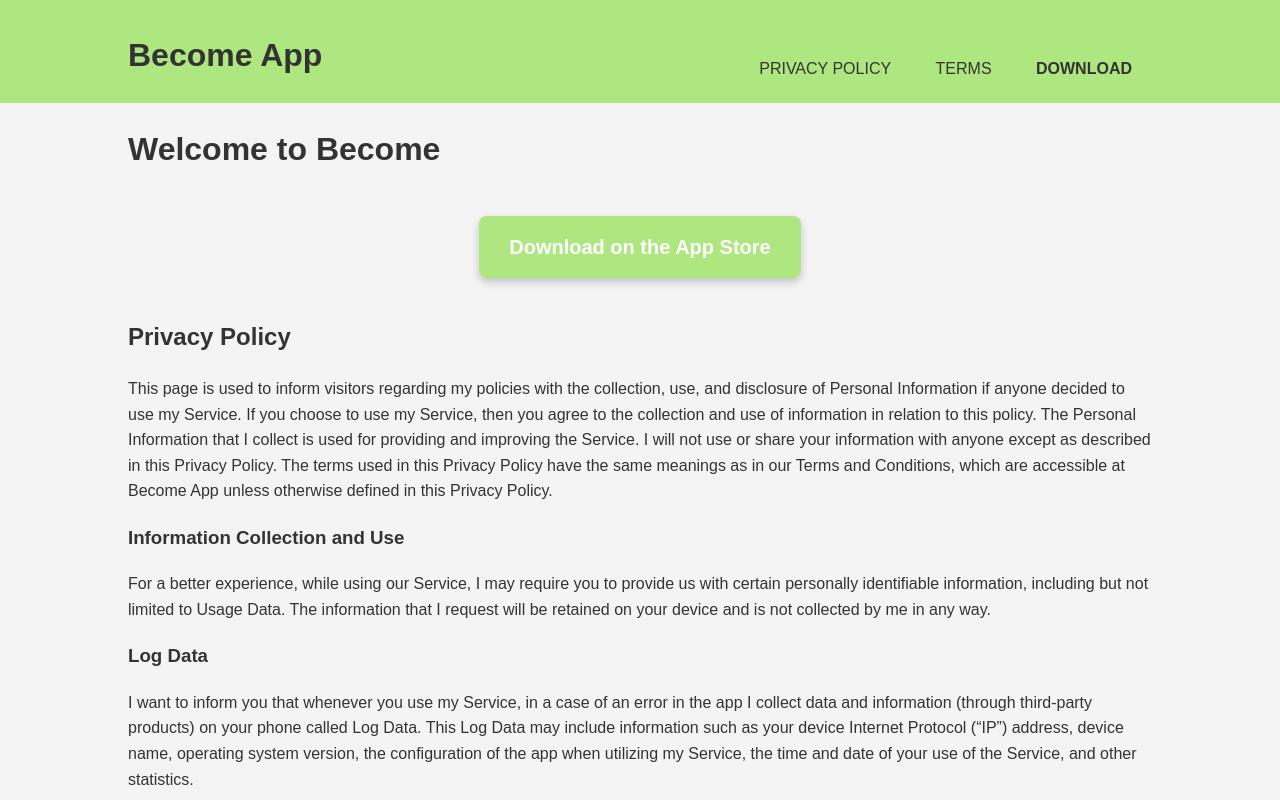
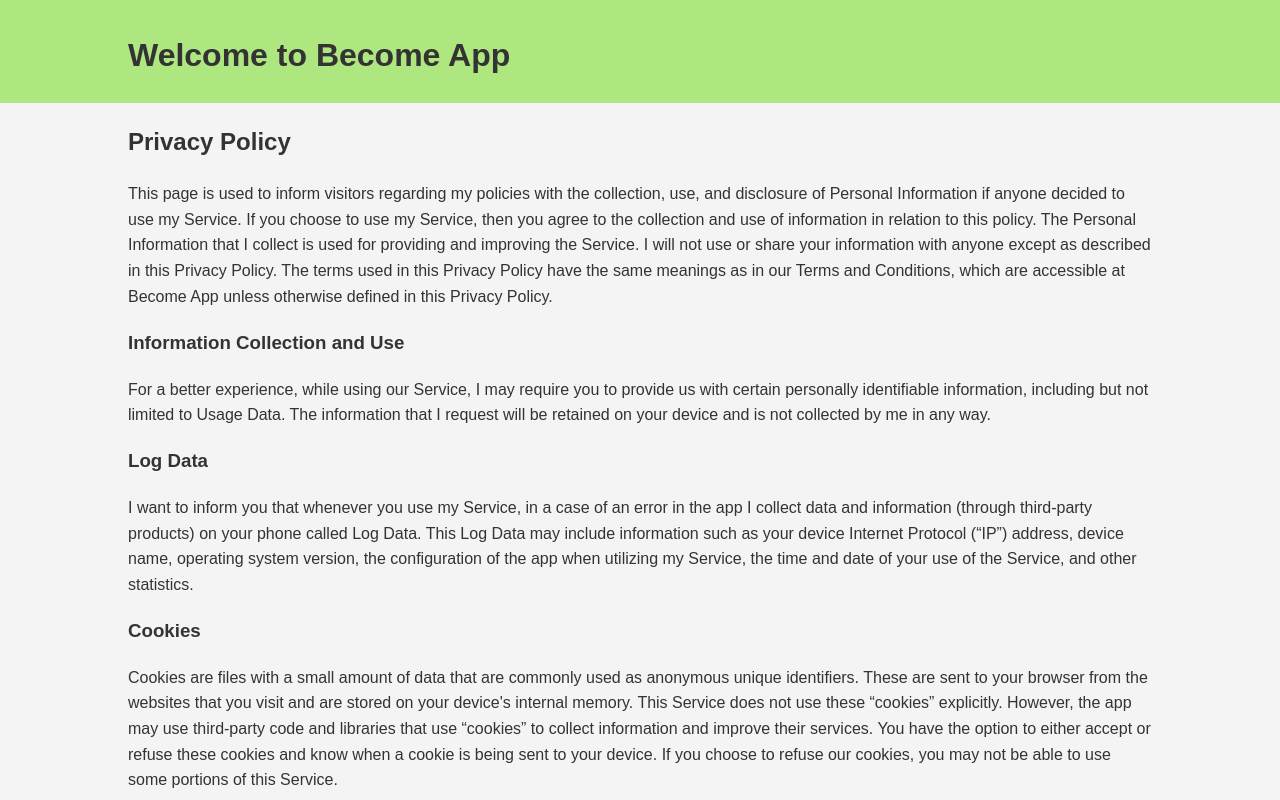
Before and after one commit to miaobinxu/erosetawebsite, a plain HTML site: page index.html in a window 1280 px wide. Shown: the top 800 px of the page. Drawn offline with Linux system fonts and the light colour scheme.

Commit message:
remove navigation bar

```diff
--- a/index.html
+++ b/index.html
@@ -90,22 +90,11 @@
     <header>
         <div class="container">
             <div id="branding">
-                <h1><span class="highlight">Become</span> App</h1>
+                <h1><span class="highlight"> Welcome to Become</span> App</h1>
             </div>
-            <nav>
-                <ul>
-                    <li><a href="#privacy">Privacy Policy</a></li>
-                    <li><a href="#terms">Terms</a></li>
-                    <li class="current"><a href="https://apps.apple.com/us/app/nativechat-texting-natively/id6463583958">Download</a></li>
-                </ul>
-            </nav>
         </div>
     </header>
     <div class="container">
-        <h1>Welcome to Become</h1>
-        <div class="app-store-section">
-            <a href="https://apps.apple.com/us/app/nativechat-texting-natively/id6463583958" target="_blank" class="app-store-button">Download on the App Store</a>
-        </div>
         <div class="section">
                 <h2>Privacy Policy</h2>
                 <p>
@@ -179,17 +168,6 @@
                 <p>
                     If you have any questions or suggestions about my Privacy Policy, do not hesitate to contact us at
                     <a href="mailto:nativfeedback@gmail.com">nativfeedback@gmail.com</a>.
-
-
-
-
-
-
-
-          Expand Down
-
-
-
                 </p>
         </div>
         <div class="section">
```
